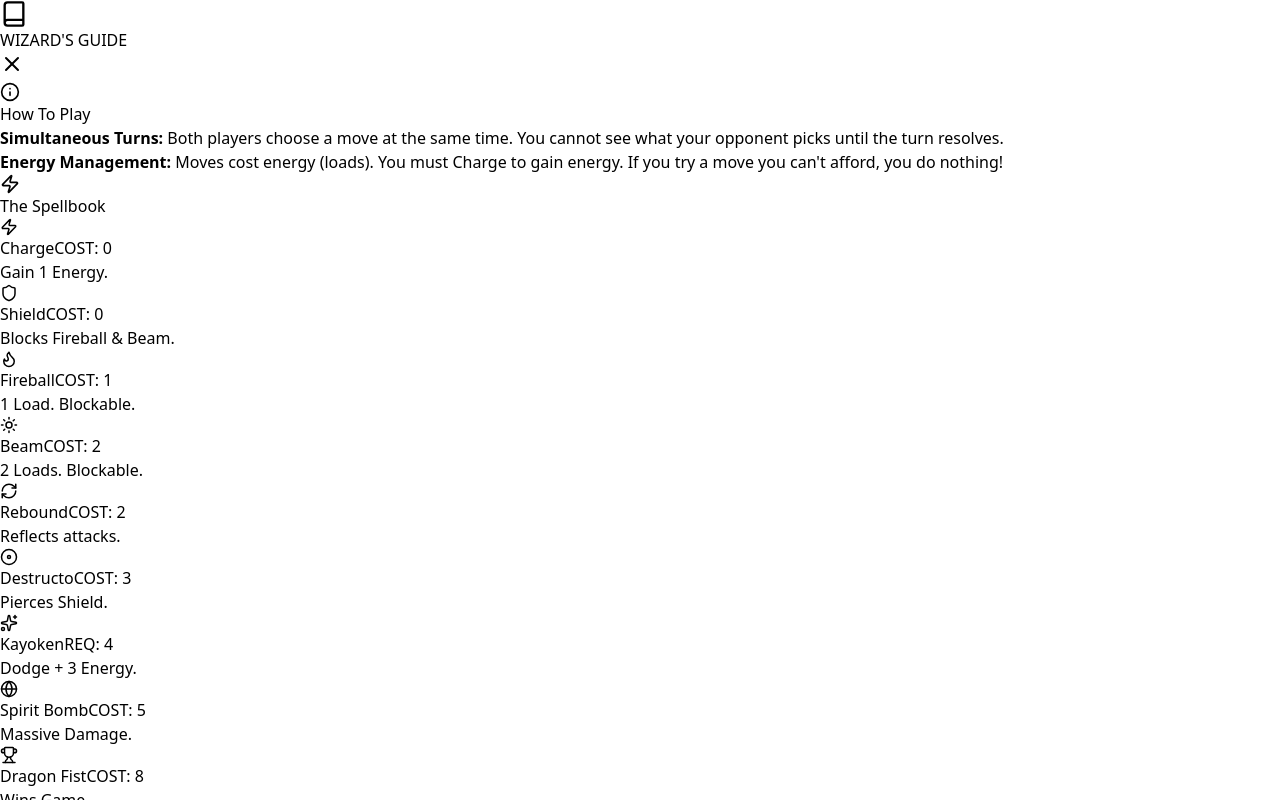
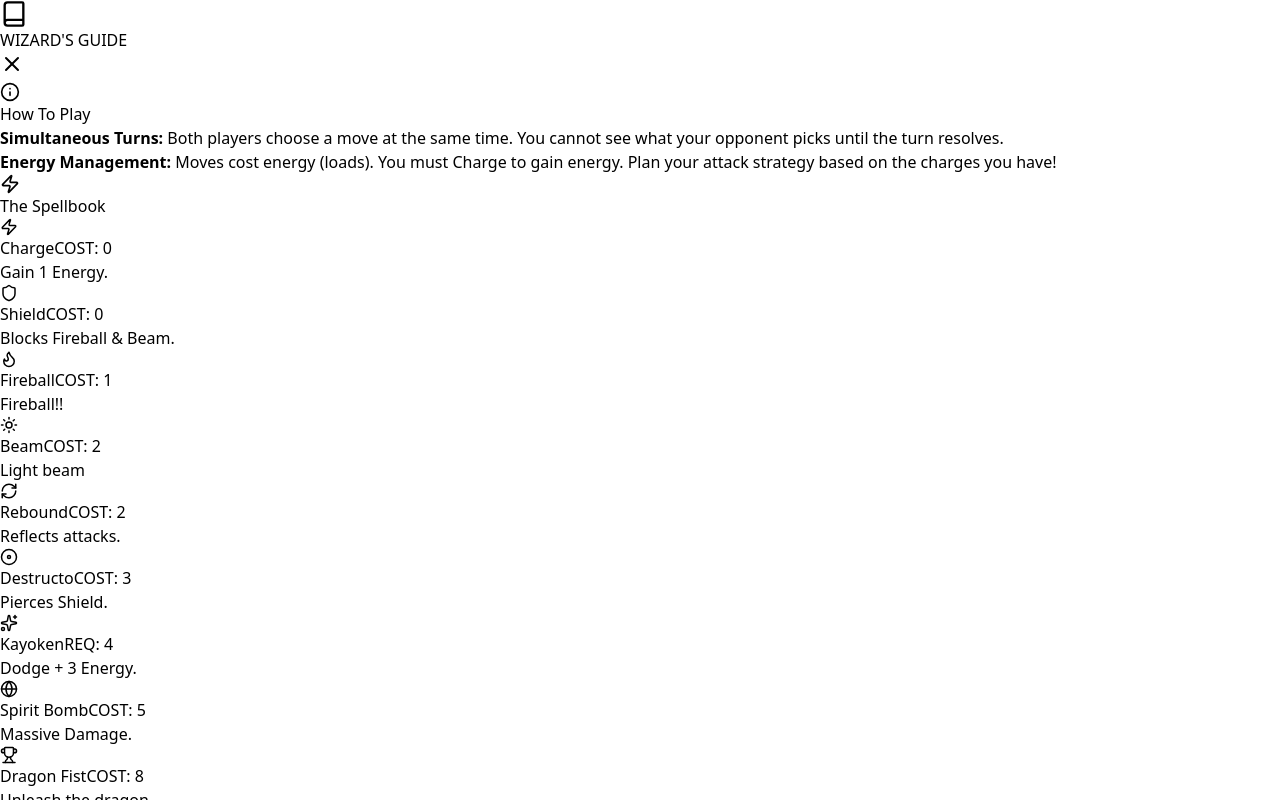
Before and after one commit to ChinmayPagey/WizardBattle, a React (Vite) app: page / in a window 1280 px wide. Both pictures are taken after a click on the button "Rules". Shown: the top 800 px of the page. Built offline with nearby package versions, Linux system fonts and the light colour scheme.

Commit message:
minor bug fixes in rulebook

```diff
--- a/src/App.jsx
+++ b/src/App.jsx
@@ -13,13 +13,13 @@ const socket = io.connect(BACKEND_URL, { autoConnect: false });
 const MOVES = {
     LOAD: { id: 'load', name: 'Charge', cost: 0, power: 0, type: 'utility', icon: Zap, color: 'text-yellow-300', bg: 'from-yellow-600/80 to-amber-800/60', border: 'border-yellow-400/80', shadow: 'shadow-yellow-500/50', desc: 'Gain 1 Energy.' },
     SHIELD: { id: 'shield', name: 'Shield', cost: 0, power: 0, type: 'defense', icon: Shield, color: 'text-blue-300', bg: 'from-blue-600/80 to-indigo-800/60', border: 'border-blue-400/80', shadow: 'shadow-blue-500/50', desc: 'Blocks Fireball & Beam.' },
-    FIREBALL: { id: 'fireball', name: 'Fireball', cost: 1, power: 1, type: 'attack', icon: Flame, color: 'text-orange-300', bg: 'from-orange-600/80 to-red-800/60', border: 'border-orange-400/80', shadow: 'shadow-orange-500/50', desc: '1 Load. Blockable.' },
-    BEAM: { id: 'beam', name: 'Beam', cost: 2, power: 2, type: 'attack', icon: Sun, color: 'text-cyan-300', bg: 'from-cyan-600/80 to-blue-800/60', border: 'border-cyan-400/80', shadow: 'shadow-cyan-500/50', desc: '2 Loads. Blockable.' },
+    FIREBALL: { id: 'fireball', name: 'Fireball', cost: 1, power: 1, type: 'attack', icon: Flame, color: 'text-orange-300', bg: 'from-orange-600/80 to-red-800/60', border: 'border-orange-400/80', shadow: 'shadow-orange-500/50', desc: 'Fireball!!' },
+    BEAM: { id: 'beam', name: 'Beam', cost: 2, power: 2, type: 'attack', icon: Sun, color: 'text-cyan-300', bg: 'from-cyan-600/80 to-blue-800/60', border: 'border-cyan-400/80', shadow: 'shadow-cyan-500/50', desc: 'Light beam' },
     REBOUND: { id: 'rebound', name: 'Rebound', cost: 2, power: 0, type: 'counter', icon: RefreshCw, color: 'text-purple-300', bg: 'from-purple-600/80 to-fuchsia-800/60', border: 'border-purple-400/80', shadow: 'shadow-purple-500/50', desc: 'Reflects attacks.' },
     DISC: { id: 'disc', name: 'Destructo', cost: 3, power: 3, type: 'attack', icon: Disc, color: 'text-pink-300', bg: 'from-pink-600/80 to-rose-800/60', border: 'border-pink-400/80', shadow: 'shadow-pink-500/50', desc: 'Pierces Shield.' },
     KAYOKEN: { id: 'kayoken', name: 'Kayoken', cost: 0, req: 4, power: 0, type: 'special', icon: Sparkles, color: 'text-red-300', bg: 'from-red-700/90 to-orange-800/70', border: 'border-red-500/80', shadow: 'shadow-red-600/60', desc: 'Dodge + 3 Energy.' },
     SPIRIT: { id: 'spirit', name: 'Spirit Bomb', cost: 5, power: 5, type: 'attack', icon: Globe, color: 'text-sky-300', bg: 'from-sky-600/80 to-indigo-900/70', border: 'border-sky-400/80', shadow: 'shadow-sky-500/60', desc: 'Massive Damage.' },
-    DRAGON: { id: 'dragon', name: 'Dragon Fist', cost: 8, power: 8, type: 'attack', icon: Trophy, color: 'text-amber-200', bg: 'from-amber-500/90 to-yellow-800/80', border: 'border-amber-300/90', shadow: 'shadow-amber-400/70', desc: 'Wins Game.' }
+    DRAGON: { id: 'dragon', name: 'Dragon Fist', cost: 8, power: 8, type: 'attack', icon: Trophy, color: 'text-amber-200', bg: 'from-amber-500/90 to-yellow-800/80', border: 'border-amber-300/90', shadow: 'shadow-amber-400/70', desc: 'Unleash the dragon.' }
 };
 
 const INITIAL_ENERGY = 0;
@@ -956,7 +956,7 @@ const RuleBookModal = ({ show, onClose }) => {
                             </div>
                             <div className="bg-slate-800/50 p-4 rounded-xl border border-white/5">
                                 <p className="text-slate-300 text-sm leading-relaxed">
-                                    <strong className="text-white">Energy Management:</strong> Moves cost energy (loads). You must Charge to gain energy. If you try a move you can't afford, you do nothing!
+                                    <strong className="text-white">Energy Management:</strong> Moves cost energy (loads). You must Charge to gain energy. Plan your attack strategy based on the charges you have!
                                 </p>
                             </div>
                         </div>
@@ -1009,7 +1009,7 @@ const RuleBookModal = ({ show, onClose }) => {
                                 <div className="font-bold text-white w-full md:w-1/3">SHIELDING</div>
                                 <div className="text-slate-300 text-center md:text-left flex-1">
                                     Blocks any attack with Power 2 or less (Fireball, Beam). <br/>
-                                    <span className="text-pink-400 font-bold">DESTRUCTO DISC</span> (Power 3) breaks shields!
+                                    <span className="text-pink-400 font-bold">DESTRUCTO DISC</span>  (Power 3) or higher breaks shields!
                                 </div>
                             </div>
 
```
